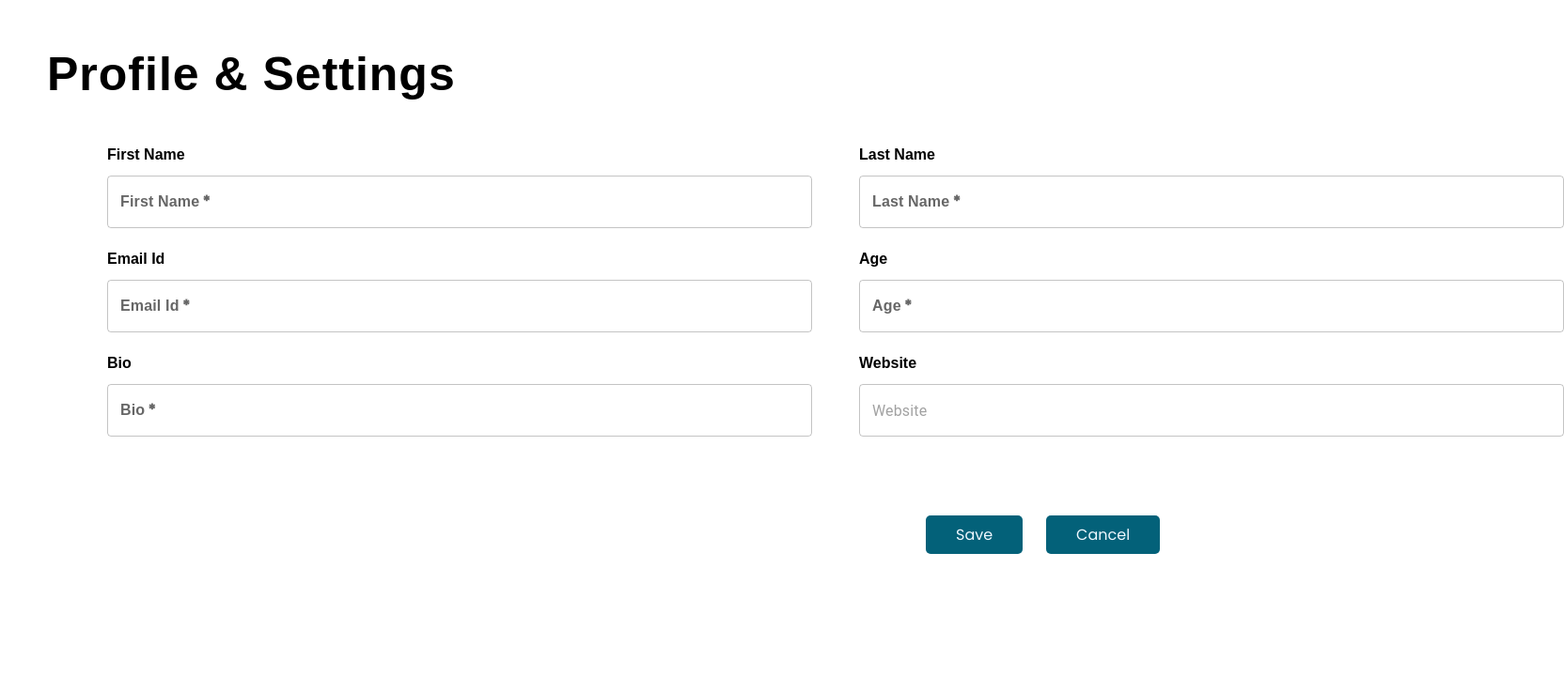
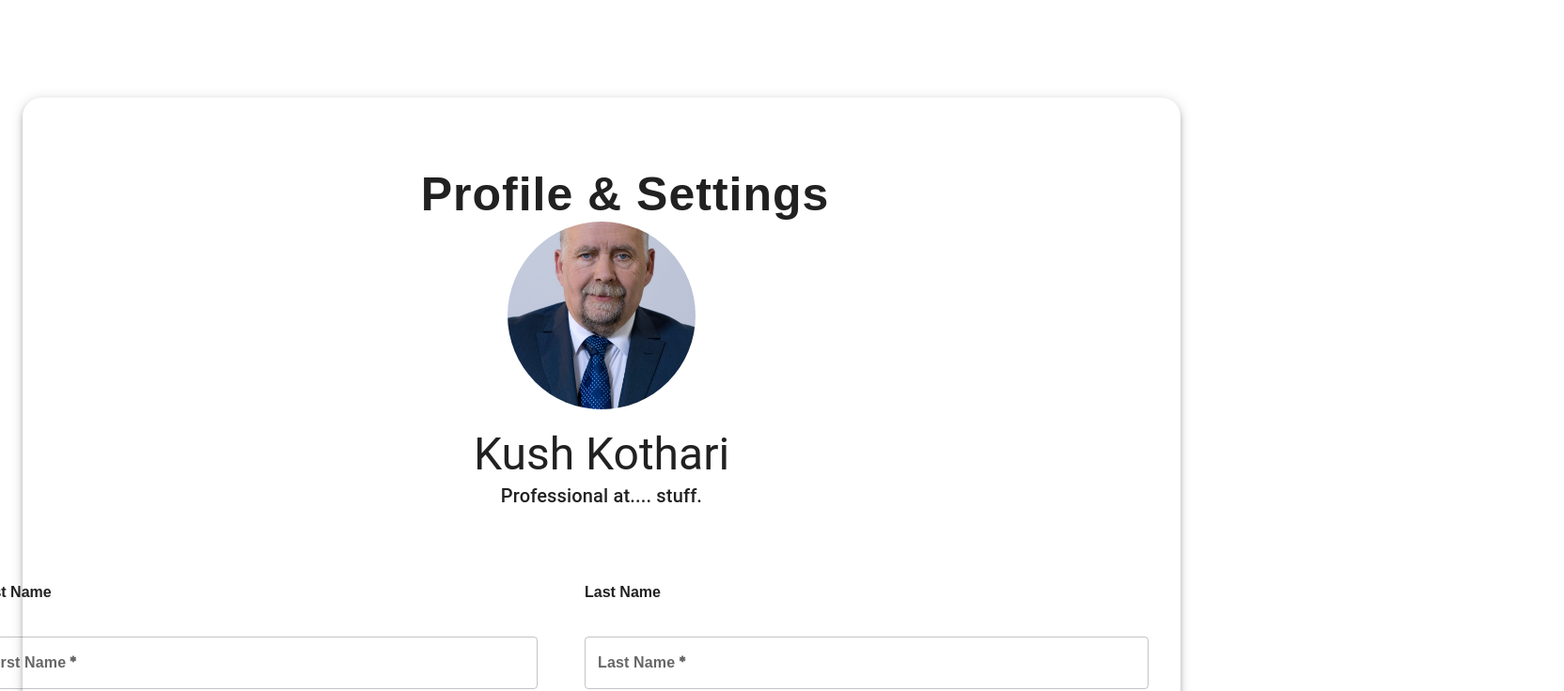
Before and after one commit to kkothari2001/SIH-PreHack-Narcodes, a React (Create React App) app in the folder client/: page /edit_profile in a window 1280 px wide. Shown: the top 736 px of the page at 94% size, 1664 px wide, since content can reach past the window. Built offline with nearby package versions, Linux system fonts and the light colour scheme.

Commit message:
updated Edit profile

```diff
--- a/client/src/Components/EditProfile.js
+++ b/client/src/Components/EditProfile.js
@@ -1,21 +1,48 @@
-import { Grid, TextField, Switch } from "@mui/material";
-import Box from "@mui/material/Box";
+import { TextField, Paper, Avatar, Typography } from "@mui/material";
 import React, { useState } from "react";
 import "../css/EditProfile.css";
-import { ToastContainer, toast } from "react-toastify";
 import "react-toastify/dist/ReactToastify.css";
-import axios, { Routes } from "../services/index.js";
+import profile_img from "../assets/prof.jpg";
 
 const EditProfile = () => {
   return (
-    <div >
+    <div style={{
+        display: "flex",
+        justifyContent: "center",
+        alignItems: "middle",
+        margin: "1.5em",
+      }}>
+          <Paper
+        elevation={5}
+        sx={{
+          padding: "1.5em 0em",
+          borderRadius: "20px",
+          display: "flex",
+          flexDirection: "column",
+          alignItems: "center",
+          justifyContent: "center",
+          minWidth: "30%",
+          position: "relative",
+          marginTop: 10
+        }}
+      >
       <div className="ep-header">Profile & Settings</div>
+      <Avatar
+          alt="Avatar"
+          src={profile_img}
+          sx={{ height: "200px", width: "200px", margin: "20px" }}
+        />
+        <Typography variant="h3">Kush Kothari</Typography>
+        <Typography variant="h6" marginBottom="10px">
+          Professional at.... stuff.
+        </Typography>
       <div>
         <form>
           <div className="ep-form">
             <div style={{ display: "flex", flexDirection: "row" }}>
               <div>
                 <label style={{ marginLeft: 50 }}>First Name</label>
+                <br/><br/>
                 <TextField
                   id="outlined-required"
                   label="First Name"
@@ -23,12 +50,13 @@ const EditProfile = () => {
                   variant="outlined"
                   placeholder="First Name"
                   type="text"
-                  style={{ marginTop: 10, marginLeft: 50, width: 750, marginBottom: 20 }}
+                  style={{ marginTop: 10, marginLeft: 50, width: 600, marginBottom: 20 }}
                   // onChange={(e) => setUserFirstName(e)}
                 ></TextField>
               </div>
               <div>
                 <label style={{ marginLeft: 50 }}>Last Name</label>
+                <br/><br/>
                 <TextField
                   variant="outlined"
                   id="outlined-required"
@@ -36,7 +64,7 @@ const EditProfile = () => {
                   required
                   placeholder="Last Name"
                   type="text"
-                  style={{ marginTop: 10, marginLeft: 50, width: 750, marginBottom: 20 }}
+                  style={{ marginTop: 10, marginLeft: 50, width: 600, marginBottom: 20 }}
                   // onChange={(e) => setUserLastName(e)}
                 ></TextField>
               </div>
@@ -44,6 +72,7 @@ const EditProfile = () => {
             <div style={{ display: "flex", flexDirection: "row" }}>
               <div>
                 <label style={{ marginLeft: 50 }}>Email Id</label>
+                <br/><br/>
                 <TextField
                   required
                   id="outlined-required"
@@ -51,12 +80,13 @@ const EditProfile = () => {
                   variant="outlined"
                   placeholder="Email Id"
                   type="email"
-                  style={{ marginTop: 10, marginLeft: 50, width: 750, marginBottom: 20 }}
+                  style={{ marginTop: 10, marginLeft: 50, width: 600, marginBottom: 20 }}
                   // onChange={(e) => setUserFirstName(e)}
                 ></TextField>
               </div>
               <div>
                 <label style={{ marginLeft: 50 }}>Age</label>
+                <br/><br/>
                 <TextField
                   variant="outlined"
                   id="outlined-required"
@@ -64,7 +94,7 @@ const EditProfile = () => {
                   required
                   placeholder="Age"
                   type="number"
-                  style={{ marginTop: 10, marginLeft: 50, width: 750, marginBottom: 20 }}
+                  style={{ marginTop: 10, marginLeft: 50, width: 600, marginBottom: 20 }}
                   // onChange={(e) => setUserLastName(e)}
                 ></TextField>
               </div>
@@ -72,6 +102,7 @@ const EditProfile = () => {
             <div style={{ display: "flex", flexDirection: "row" }}>
               <div>
                 <label style={{ marginLeft: 50 }}>Bio</label>
+                <br/><br/>
                 <TextField
                   required
                   id="outlined-required"
@@ -81,17 +112,18 @@ const EditProfile = () => {
                   variant="outlined"
                   placeholder="Enter your Bio here..."
                   type="text"
-                  style={{ marginTop: 10, marginLeft: 50, width: 750, marginBottom: 20 }}
+                  style={{ marginTop: 10, marginLeft: 50, width: 600, marginBottom: 20 }}
                   // onChange={(e) => setUserFirstName(e)}
                 ></TextField>
               </div>
               <div>
                 <label style={{ marginLeft: 50 }}>Website</label>
+                <br/><br/>
                 <TextField
                   variant="outlined"
                   placeholder="Website"
                   type="link"
-                  style={{ marginTop: 10, marginLeft: 50, width: 750, marginBottom: 20 }}
+                  style={{ marginTop: 10, marginLeft: 50, width: 600, marginBottom: 20 }}
                   // onChange={(e) => setUserLastName(e)}
                 ></TextField>
               </div>
@@ -120,6 +152,7 @@ const EditProfile = () => {
           </div>
         </form>
       </div>
+      </Paper>
     </div>
   );
 };
```
